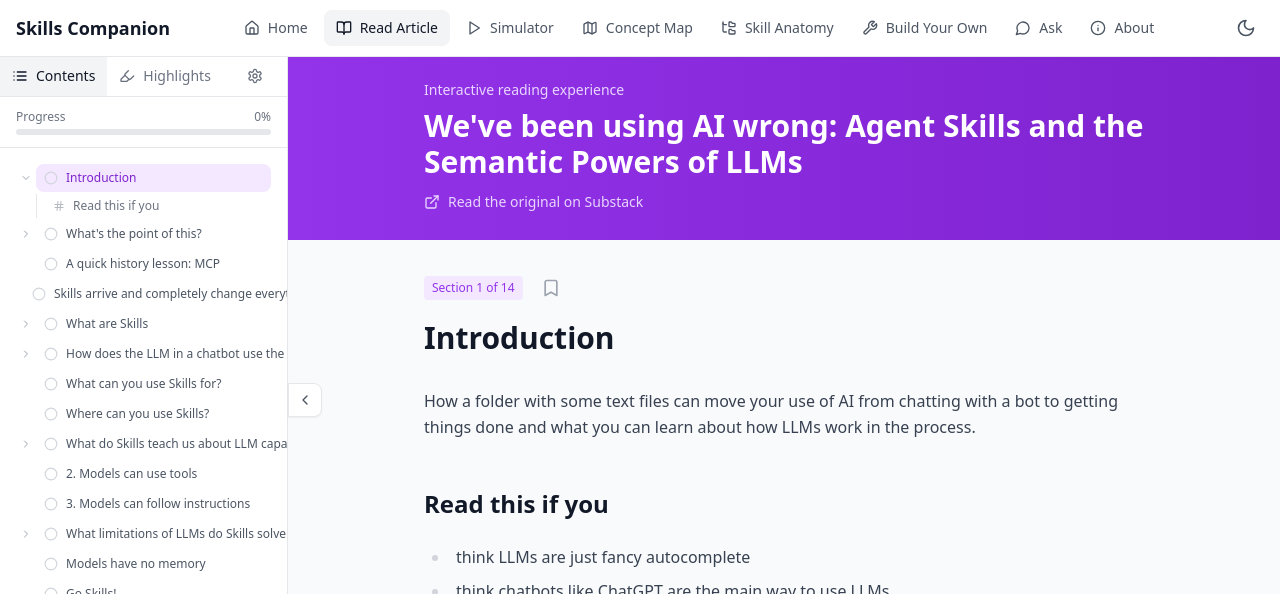
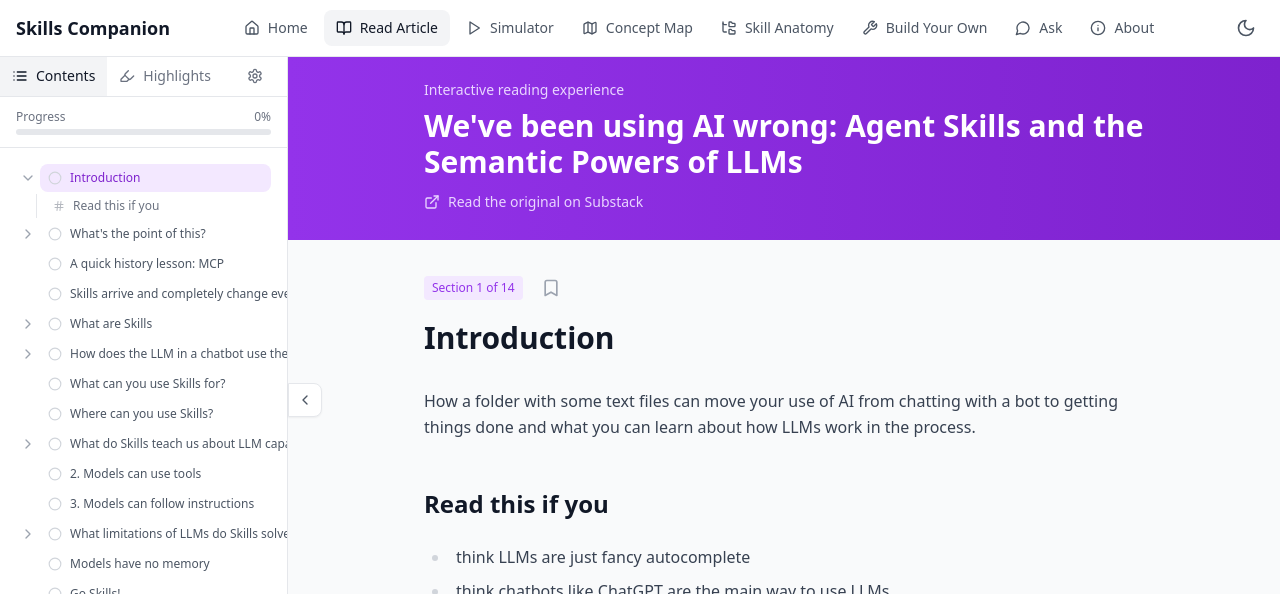
Before and after one commit to techczech/skillsguidecompanion, a React (Vite) app: page /reader in a window 1280 px wide. Shown: the top 594 px of the page. Built offline with nearby package versions, Linux system fonts and the light colour scheme.

Commit message:
Fix TOC section alignment with fixed-width chevron container
- Use fixed w-6 container for chevron area
- Sections without subsections now properly aligned
- Slightly larger chevron icon (w-4) for better visibility

Co-Authored-By: Claude Opus 4.5 <noreply@anthropic.com>

```diff
--- a/src/components/Reader/Reader.tsx
+++ b/src/components/Reader/Reader.tsx
@@ -313,26 +313,22 @@ export function Reader() {
                   return (
                     <div key={section.id}>
                       <div className="flex items-center">
-                        {/* Expand/collapse button - always reserve space for alignment */}
+                        {/* Expand/collapse button - fixed width container for alignment */}
+                        <div className="w-6 flex-shrink-0 flex items-center justify-center">
+                          {hasSubsections ? (
                             <button
-                          onClick={() => hasSubsections && toggleSectionExpanded(section.id)}
-                          className={cn(
-                            'p-1 w-5 h-5 flex items-center justify-center',
-                            hasSubsections
-                              ? 'text-gray-400 hover:text-gray-600 dark:hover:text-gray-300 cursor-pointer'
-                              : 'cursor-default'
-                          )}
-                          disabled={!hasSubsections}
+                              onClick={() => toggleSectionExpanded(section.id)}
+                              className="p-0.5 text-gray-400 hover:text-gray-600 dark:hover:text-gray-300"
                             >
-                          {hasSubsections && (
                               <ChevronDown
                                 className={cn(
-                                'w-3 h-3 transition-transform',
+                                  'w-4 h-4 transition-transform',
                                   !isExpanded && '-rotate-90'
                                 )}
                               />
-                          )}
                             </button>
+                          ) : null}
+                        </div>
 
                         {/* Section button */}
                         <button
```
Lines whose indentation alone changed are shown as unchanged.
